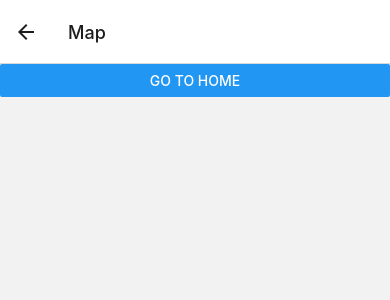
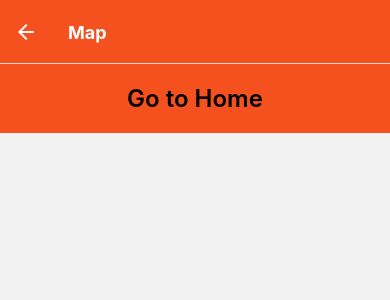
Before and after one commit to claclacla/How-to-create-a-React-Native-app-with-Google-Maps-and-stunning-charts, a React Native app: screen /Map in a window 390 px wide. Shown: the top 300 px of the page. Built offline with nearby package versions, Linux system fonts and the light colour scheme.

Commit message:
Added the external styles file

```diff
--- a/App.tsx
+++ b/App.tsx
@@ -20,17 +20,16 @@ const Stack = createNativeStackNavigator<ContainersList>();
 function App() {
     return (
         <NavigationContainer>
-            <Stack.Navigator>
-                <Stack.Screen name="Home" component={HomeContainer} options={{
-                    title: 'Home',
+            <Stack.Navigator screenOptions={{
                 headerStyle: {
                     backgroundColor: '#f4511e',
                 },
                 headerTintColor: '#fff',
                 headerTitleStyle: {
                     fontWeight: 'bold',
-                    },
-                }} />
+                }
+            }}>
+                <Stack.Screen name="Home" component={HomeContainer} options={{ title: 'Home' }} />
                 <Stack.Screen name="Map" component={MapContainer} options={{ title: 'Map' }} />
             </Stack.Navigator>
         </NavigationContainer>
--- a/src/containers/HomeContainer/Components/Section.tsx
+++ b/src/containers/HomeContainer/Components/Section.tsx
@@ -3,8 +3,9 @@ import type { PropsWithChildren } from 'react';
 import {
     Text,
     View,
-    StyleSheet,
 } from 'react-native';
+
+import styles from '../../../styles';
 
 type SectionProps = PropsWithChildren<{
     title: string;
@@ -12,16 +13,16 @@ type SectionProps = PropsWithChildren<{
 
 function Section({ children, title }: SectionProps): React.JSX.Element {
     return (
-        <View style={styles.sectionContainer}>
+        <View style={styles.textBox}>
             <Text
                 style={[
-                    styles.sectionTitle,
+                    styles.textBig,
                 ]}>
                 {title}
             </Text>
             <Text
                 style={[
-                    styles.sectionDescription,
+                    styles.text,
                 ]}>
                 {children}
             </Text>
@@ -29,20 +30,4 @@ function Section({ children, title }: SectionProps): React.JSX.Element {
     );
 }
 
-const styles = StyleSheet.create({
-    sectionContainer: {
-        marginTop: 32,
-        paddingHorizontal: 24,
-    },
-    sectionTitle: {
-        fontSize: 24,
-        fontWeight: '600',
-    },
-    sectionDescription: {
-        marginTop: 8,
-        fontSize: 18,
-        fontWeight: '400',
-    },
-});
-
 export default Section;
--- a/src/containers/HomeContainer/index.tsx
+++ b/src/containers/HomeContainer/index.tsx
@@ -4,8 +4,7 @@ import {
     ScrollView,
     Text,
     View,
-    StyleSheet,
-    Button,
+    TouchableHighlight,
 } from 'react-native';
 
 import {
@@ -14,6 +13,8 @@ import {
 } from 'react-native/Libraries/NewAppScreen';
 
 import { NativeStackScreenProps } from '@react-navigation/native-stack';
+
+import styles from '../../styles';
 
 import { ContainersList } from '../ContainersList';
 import Section from './Components/Section';
@@ -24,14 +25,17 @@ const HomeContainer: React.FC<HomeScreenProps> = (props) => {
     return (
         <ScrollView
             contentInsetAdjustmentBehavior="automatic"
+        >
+            <TouchableHighlight
+                onPress={() => props.navigation.navigate('Map')}
             >
-            <Button
-                title="Go to Map"
-                onPress={() => props.navigation.navigate('Map')}
-            />
+                <View style={styles.button}>
+                    <Text style={styles.textBig}>Go to Map</Text>
+                </View>
+            </TouchableHighlight>
             <View>
                 <Section title="Step One">
-                    Edit whenever you do want <Text style={styles.highlight}>App.tsx</Text> to change this
+                    Edit whenever you do want <Text style={styles.textBold}>App.tsx</Text> to change this
                     screen and then come back to see your edits.
                 </Section>
                 <Section title="See Your Changes">
@@ -48,10 +52,4 @@ const HomeContainer: React.FC<HomeScreenProps> = (props) => {
     );
 }
 
-const styles = StyleSheet.create({
-    highlight: {
-        fontWeight: '700',
-    },
-});
-
 export default HomeContainer;
--- a/src/containers/MapContainer/index.tsx
+++ b/src/containers/MapContainer/index.tsx
@@ -2,23 +2,31 @@ import React from 'react';
 
 import {
     View,
+    Text,
     Button,
+    TouchableHighlight,
 } from 'react-native';
 
 import { NativeStackScreenProps } from '@react-navigation/native-stack';
 
 import { ContainersList } from '../ContainersList';
 
+import styles from '../../styles';
+
 type MapScreenProps = NativeStackScreenProps<ContainersList, "Map">;
 
 const MapContainer: React.FC<MapScreenProps> = (props) => {
     return (
         <View>
-            <Button
-                title="Go to Home"
+            <TouchableHighlight
                 onPress={() => props.navigation.navigate('Home')}
-            />
+            >
+                <View style={styles.button}>
+                    <Text style={styles.textBig}>Go to Home</Text>
+                </View>
+            </TouchableHighlight>
         </View>
+
     )
 }
 
--- /dev/null
+++ b/src/styles/index.js
@@ -0,0 +1,26 @@
+import { StyleSheet } from 'react-native';
+
+const styles = StyleSheet.create({
+    text: {
+        fontSize: 18,
+        fontWeight: '400',
+    },
+    textBold: {
+        fontWeight: '700',
+    },
+    textBig: {
+        fontSize: 24,
+        fontWeight: '600',
+    },
+    textBox: {
+        marginTop: 32,
+        paddingHorizontal: 24,
+    },
+    button: {
+        backgroundColor: "#f4511e",
+        paddingVertical: 20,
+        alignItems: "center",
+    },
+});
+
+export default styles;
```
Lines whose indentation alone changed are shown as unchanged.
